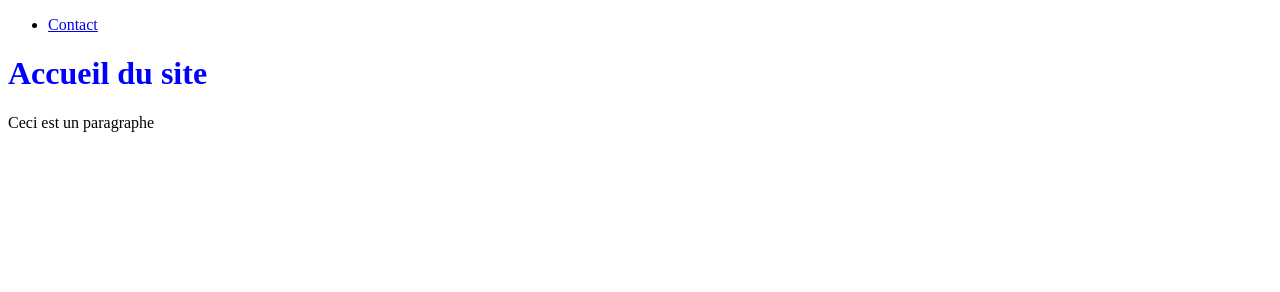
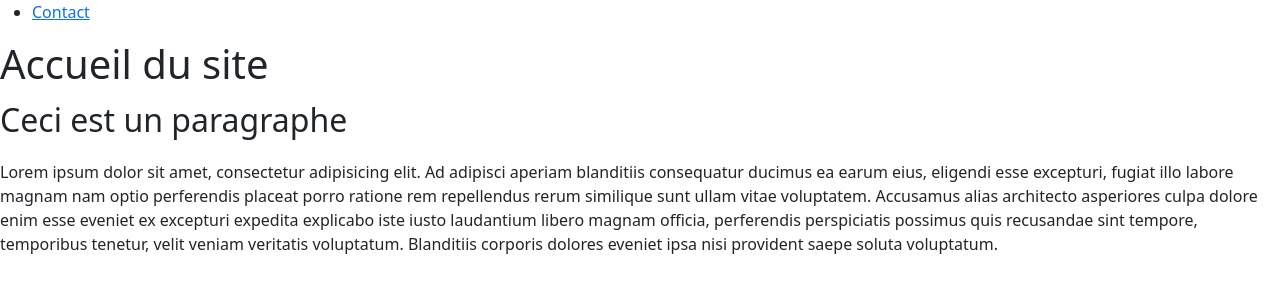
Before and after one commit to flamy39/projet-parcel, a website built with Parcel: page src/index.html in a window 1280 px wide. Built offline with nearby package versions, Linux system fonts and the light colour scheme.

Commit message:
bootstrap

```diff
--- a/src/index.html
+++ b/src/index.html
@@ -5,8 +5,8 @@
     <meta name="viewport"
           content="width=device-width, user-scalable=no, initial-scale=1.0, maximum-scale=1.0, minimum-scale=1.0">
     <meta http-equiv="X-UA-Compatible" content="ie=edge">
-    <link rel="stylesheet" href="styles.css">
-
+    <link rel="stylesheet" href="scss/styles.scss">
+    <script type="module" src="js/main.js"></script>
     <title>Document</title>
 </head>
 <body>
@@ -16,6 +16,7 @@
     </ul>
 </nav>
 <h1>Accueil du site</h1>
-<p>Ceci est un paragraphe</p>
+<p class="fs-2">Ceci est un paragraphe</p>
+<p>Lorem ipsum dolor sit amet, consectetur adipisicing elit. Ad adipisci aperiam blanditiis consequatur ducimus ea earum eius, eligendi esse excepturi, fugiat illo labore magnam nam optio perferendis placeat porro ratione rem repellendus rerum similique sunt ullam vitae voluptatem. Accusamus alias architecto asperiores culpa dolore enim esse eveniet ex excepturi expedita explicabo iste iusto laudantium libero magnam officia, perferendis perspiciatis possimus quis recusandae sint tempore, temporibus tenetur, velit veniam veritatis voluptatum. Blanditiis corporis dolores eveniet ipsa nisi provident saepe soluta voluptatum.</p>
 </body>
 </html>
--- /dev/null
+++ b/src/js/main.js
@@ -0,0 +1 @@
+import * as bootstrap from 'bootstrap';
--- /dev/null
+++ b/src/scss/styles.scss
@@ -0,0 +1 @@
+@import "bootstrap/scss/bootstrap";
```
Also changed, not shown: package.json (+8 -3 lines), src/styles.css (deleted), 1 other file.
